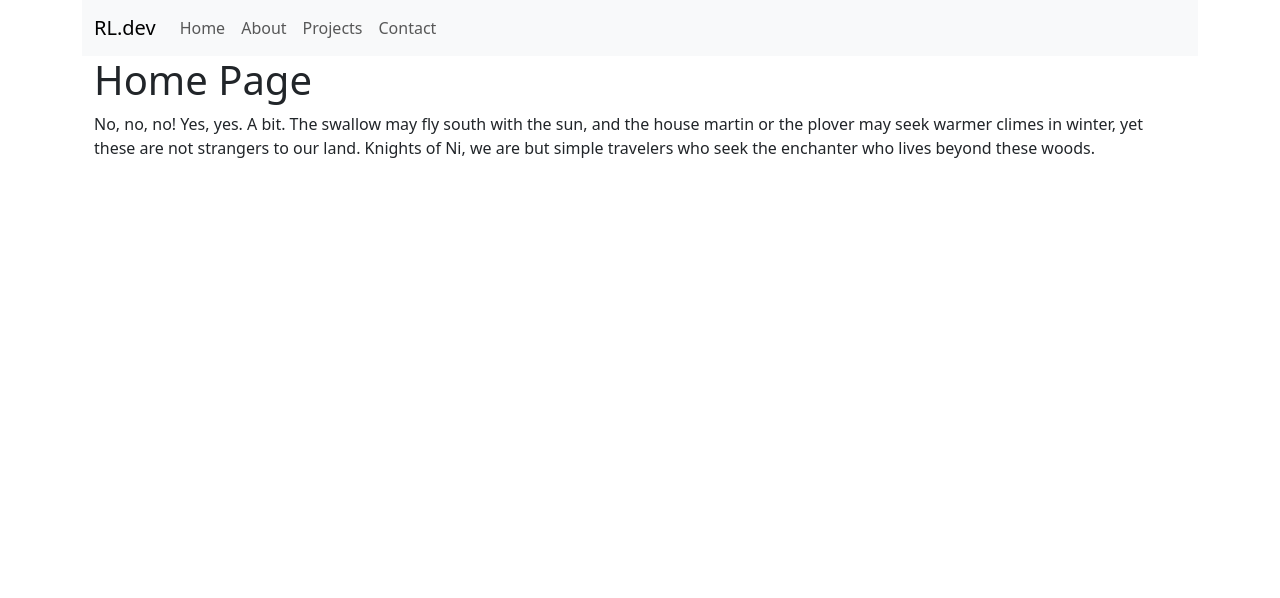
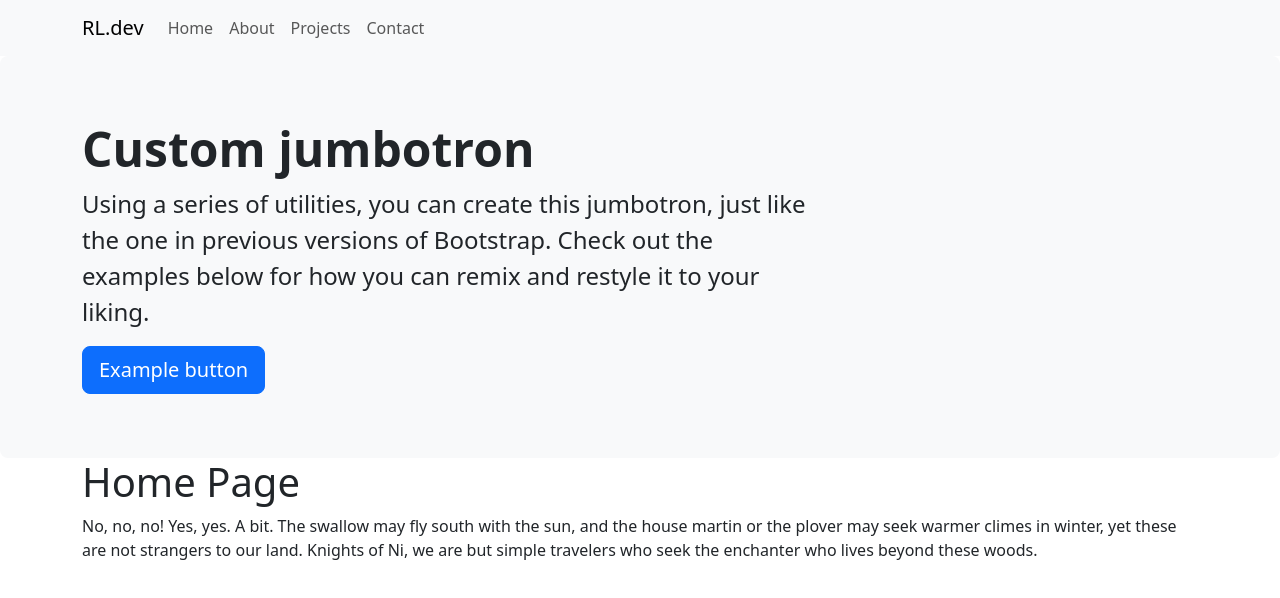
Before and after one commit to RichLlew182/react-portfolio, a React (Vite) app: page / in a window 1280 px wide. Shown: the top 598 px of the page. Built offline with nearby package versions, Linux system fonts and the light colour scheme.

Commit message:
changed the navbar component to a head component that contains the original navar and also a jumbotron

```diff
--- a/index.html
+++ b/index.html
@@ -9,7 +9,7 @@
 </head>
 
 <body>
-  <div id="root" class="container-lg"></div>
+  <div id="root"></div>
   <script type="module" src="./src/main.jsx"></script>
 </body>
 
--- a/package.json
+++ b/package.json
@@ -14,6 +14,7 @@
     "react": "^18.2.0",
     "react-bootstrap": "^2.10.1",
     "react-dom": "^18.2.0",
+    "react-router-dom": "^6.22.1",
     "router": "^1.3.8"
   },
   "devDependencies": {
--- a/src/App.jsx
+++ b/src/App.jsx
@@ -1,6 +1,6 @@
 // import { useState } from 'react'
 import './App.css'
-import NavTabs from './components/NavBar'
+import Header from './components/Header'
 import { HashRouter as Router, Route, Routes } from 'react-router-dom'
 import Home from './components/Home'
 import About from './components/About'
@@ -13,8 +13,8 @@
   return (
     <>
       <Router basename="/">
-        <NavTabs />
-        {/* Wrap Route elements in a Routes component */}
+
+        <Header />
         <Routes>
           {/* Define routes using the Route component to render different page components at different paths */}
           {/* Define a default route that will render the Home component */}
@@ -25,6 +25,7 @@
         </Routes>
 
       </Router>
+
     </>
   )
 }
--- a/src/components/Header.jsx
+++ b/src/components/Header.jsx
@@ -1,12 +1,30 @@
+import Container from 'react-bootstrap/Container';
+import Nav from 'react-bootstrap/Nav';
+import Navbar from 'react-bootstrap/Navbar';
+import Jumbotron from './Jumbotron';
+
 function Header() {
   return (
     <>
-      <div className="p-5 mb-4 bg-light rounded-3">
-        <div className="container-fluid py-5">
+      <header>
+        <Navbar collapseOnSelect expand="lg" className="bg-body-tertiary">
+          <Container>
+            <Navbar.Brand href="/">RL.dev</Navbar.Brand>
+            <Navbar.Toggle aria-controls="responsive-navbar-nav" />
+            <Navbar.Collapse id="responsive-navbar-nav">
+              <Nav>
+                <Nav.Link href="/">Home</Nav.Link>
+                <Nav.Link href="#about">About</Nav.Link>
+                <Nav.Link href="#projects">Projects</Nav.Link>
+                <Nav.Link href="#contact">Contact</Nav.Link>
+              </Nav>
+            </Navbar.Collapse>
+          </Container>
+        </Navbar>
+        <Jumbotron />
+      </header>
+    </>
 
-        </div>
-      </div>
-    </>
   );
 }
 
--- /dev/null
+++ b/src/components/Jumbotron.jsx
@@ -0,0 +1,15 @@
+function Jumbotron() {
+  return (
+    <>
+      <div className="p-5 bg-light rounded-3">
+        <div className="container py-3">
+          <h1 className="display-5 fw-bold">Custom jumbotron</h1>
+          <p className="col-md-8 fs-4">Using a series of utilities, you can create this jumbotron, just like the one in previous versions of Bootstrap. Check out the examples below for how you can remix and restyle it to your liking.</p>
+          <button className="btn btn-primary btn-lg" type="button">Example button</button>
+        </div>
+      </div>
+    </>
+  );
+}
+
+export default Jumbotron;
--- a/src/components/NavBar.jsx
+++ /dev/null
@@ -1,24 +0,0 @@
-import Container from 'react-bootstrap/Container';
-import Nav from 'react-bootstrap/Nav';
-import Navbar from 'react-bootstrap/Navbar';
-
-function NavigationBar() {
-  return (
-    <Navbar collapseOnSelect expand="lg" className="bg-body-tertiary">
-      <Container>
-        <Navbar.Brand href="/">RL.dev</Navbar.Brand>
-        <Navbar.Toggle aria-controls="responsive-navbar-nav" />
-        <Navbar.Collapse id="responsive-navbar-nav">
-          <Nav>
-            <Nav.Link href="/">Home</Nav.Link>
-            <Nav.Link href="#about">About</Nav.Link>
-            <Nav.Link href="#projects">Projects</Nav.Link>
-            <Nav.Link href="#contact">Contact</Nav.Link>
-          </Nav>
-        </Navbar.Collapse>
-      </Container>
-    </Navbar>
-  );
-}
-
-export default NavigationBar;
--- a/src/main.jsx
+++ b/src/main.jsx
@@ -8,5 +8,5 @@
 ReactDOM.createRoot(document.getElementById('root')).render(
   <React.StrictMode>
     <App />
-  </React.StrictMode>,
+  </React.StrictMode>
 )
```
Also changed, not shown: 1 other file (tests, documents, lock files or other folders).
